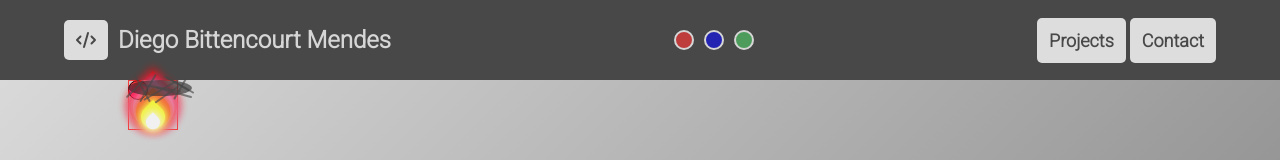
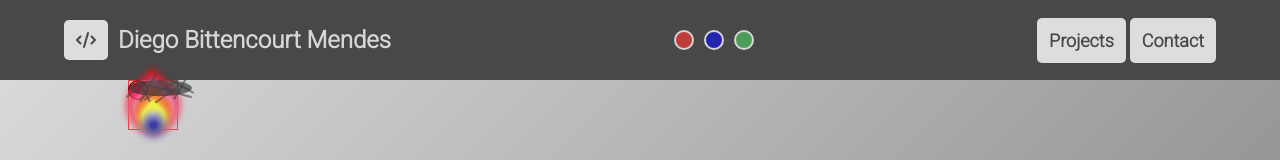
Before and after one commit to Diego-Bittencourt/portfolio_page, a Vue app: page / in a window 1280 px wide. Shown: the top 160 px of the page. Built offline with nearby package versions, Linux system fonts and the light colour scheme.

Commit message:
CHORE - flicking flame properly stabilished.

```diff
--- a/src/components/slime/AfterBurn.vue
+++ b/src/components/slime/AfterBurn.vue
@@ -7,6 +7,8 @@
       <div class="flame orangeflame"></div>
       <div class="flame yellowflame"></div>
       <div class="flame whiteflame"></div>
+      <div class="base blueflame"></div>
+      <div class="base blackflam"></div>
     </div>
   </div>
   <div class="burnwrap" :style="burnPosition">
@@ -110,6 +112,18 @@ export default {
   display: flex;
   align-items: center;
   justify-content: center;
+  animation: flameflick 3ms ease-in infinite;
+}
+
+
+@keyframes flameflick {
+0% {transform: rotate(1deg);}
+20% {transform: rotate(-2deg) scale(1.05);}
+40% {transform: rotate(1deg);}
+60% {transform: rotate(-2deg) scale(0.99);}
+80% {transform: rotate(2deg);}
+100% {transform: rotate(-1deg) scale(1.03);}
+
 }
 
 .flame {
@@ -147,6 +161,27 @@ export default {
   width: 100%;
   height: 100%;
   box-shadow: 0px 0px 8px 3px red;
+}
+
+.blueflame {
+  background-color: darkblue;
+  width: 15%;
+  height: 15%;
+  box-shadow: 0px 0px 10px 7px darkblue;
+}
+
+.blackflame {
+  background-color: black;
+  width: 30%;
+  height: 30%;
+  box-shadow: 0px 0px 10px 7px black;
+  margin-bottom: -30px;
+}
+
+.base {
+  position: absolute;
+  border-radius: 50%;
+  bottom: 0;
 }
 
 .flame {
```
